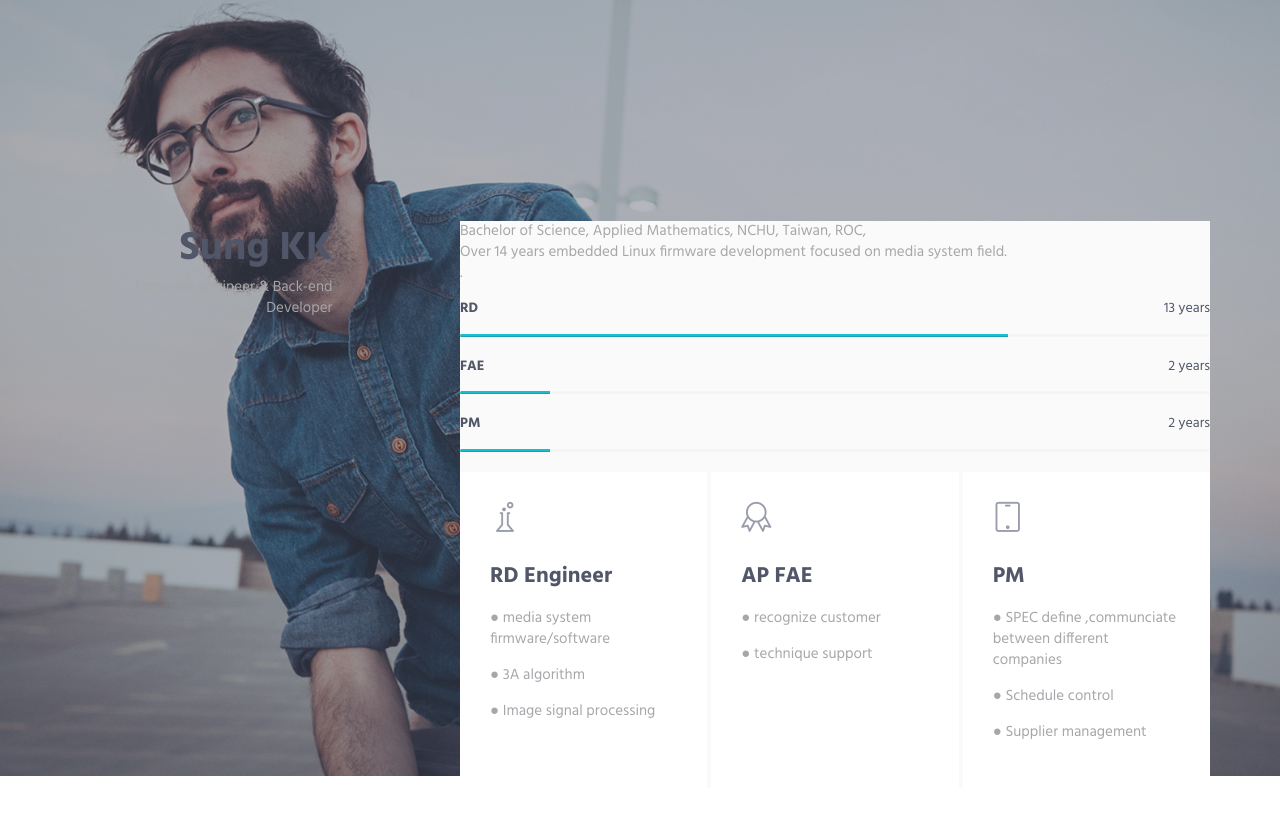
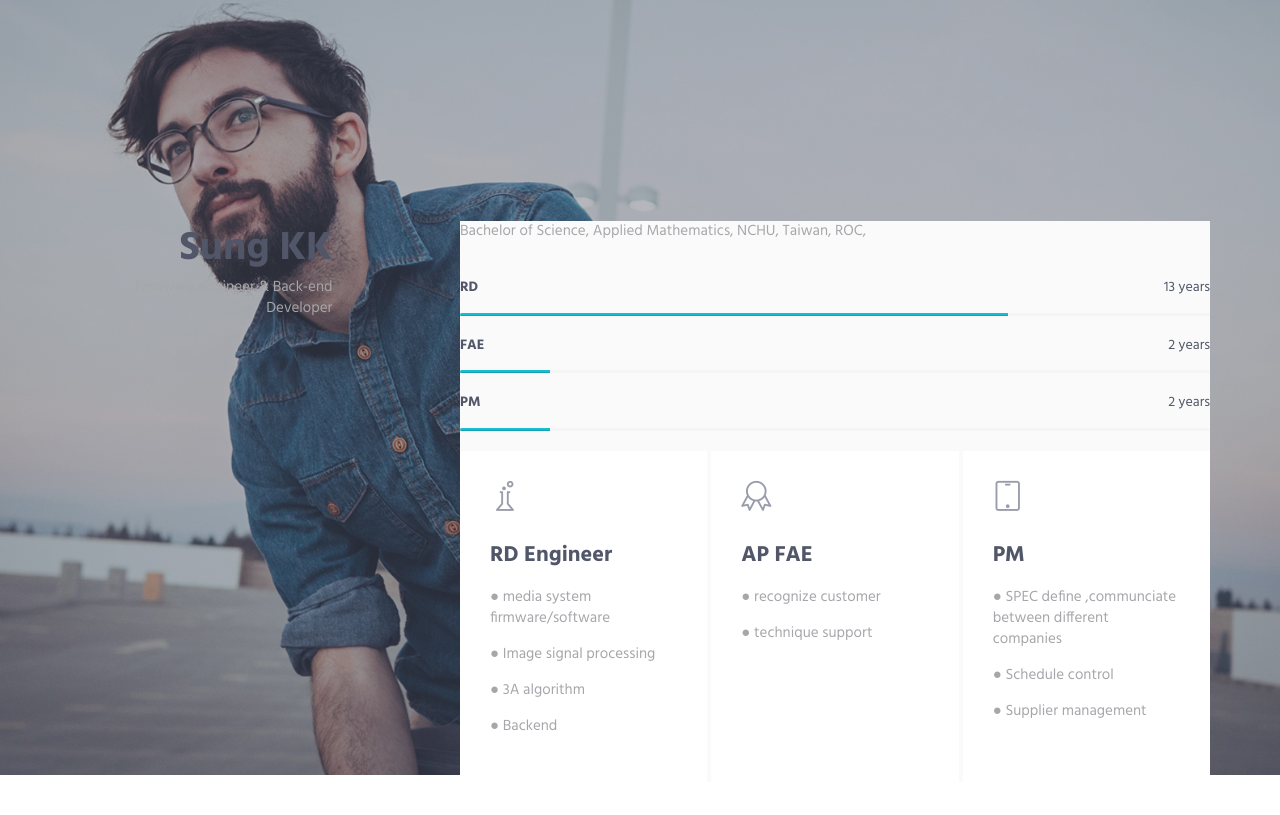
Before and after one commit to twkk/portfolio, a plain HTML site: page index.html in a window 1280 px wide. Shown: the part 99-914 px from the top of the page. Drawn offline with nearby package versions, Linux system fonts and the light colour scheme.

Commit message:
Site updated: 2021-04-28 18:21:31

```diff
--- a/index.html
+++ b/index.html
@@ -105,7 +105,7 @@
                 </div>
 			<div class="col-sm-8 col-sm-offset-1">
                 <div class="margin-b-60 bg-color-sky-light">
-                    <p>Bachelor of Science, Applied Mathematics, NCHU, Taiwan, ROC,  <br>Over 14 years embedded Linux firmware development focused on media system field. <br>.</p>
+                    <p>Bachelor of Science, Applied Mathematics, NCHU, Taiwan, ROC,  <br> </br></p>
                 <!-- Progress Box -->
 
                 <div class="progress-box">
@@ -139,7 +139,7 @@
                                 </div>
                                 <div class="service-info">
                                     <h3  > RD Engineer</h3>
-                                        <p class=" "><p>● media system firmware/software</p> <p>● 3A algorithm </p> <p>● Image signal processing </p>  </p>
+                                        <p class=" "><p>● media system firmware/software</p> <p>● Image signal processing </p>  <p>● 3A algorithm </p> <p>● Backend </p>  </p>
                                 </div>
                                     <a href="#" class="content-wrapper-link"></a>
                                 </div>
```
Also changed, not shown: 2021/04/15/hello-world/index.html (+2 -2 lines), archives/2021/04/index.html (+2 -2 lines), archives/2021/index.html (+2 -2 lines), archives/index.html (+2 -2 lines).
